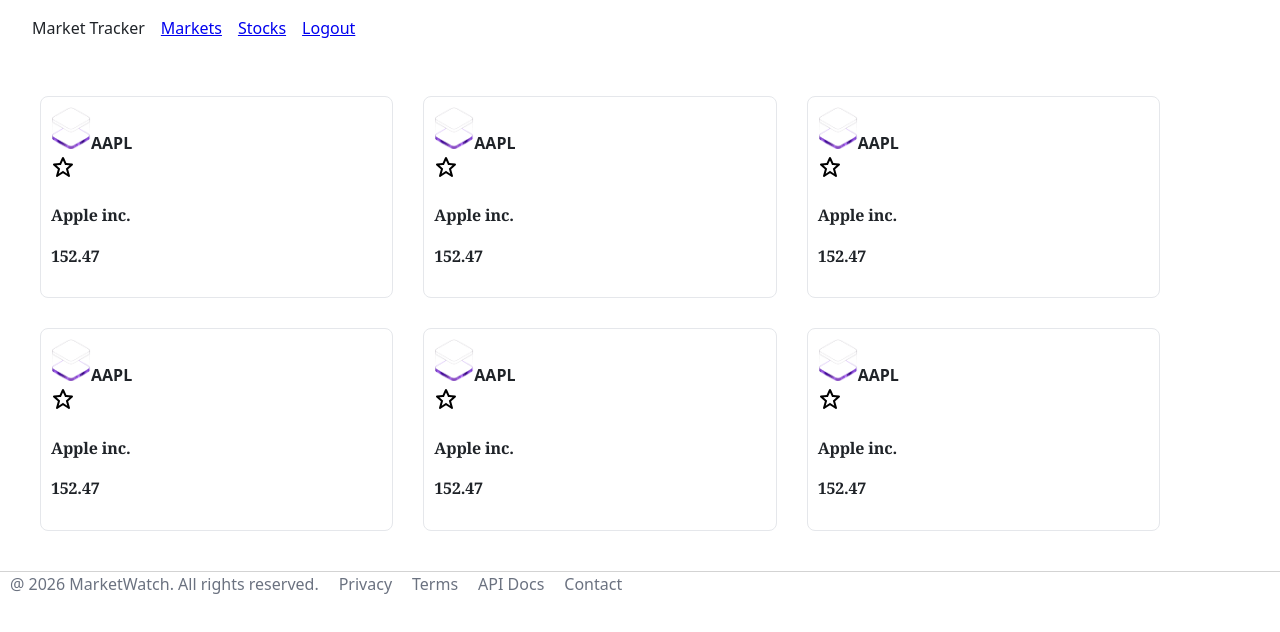
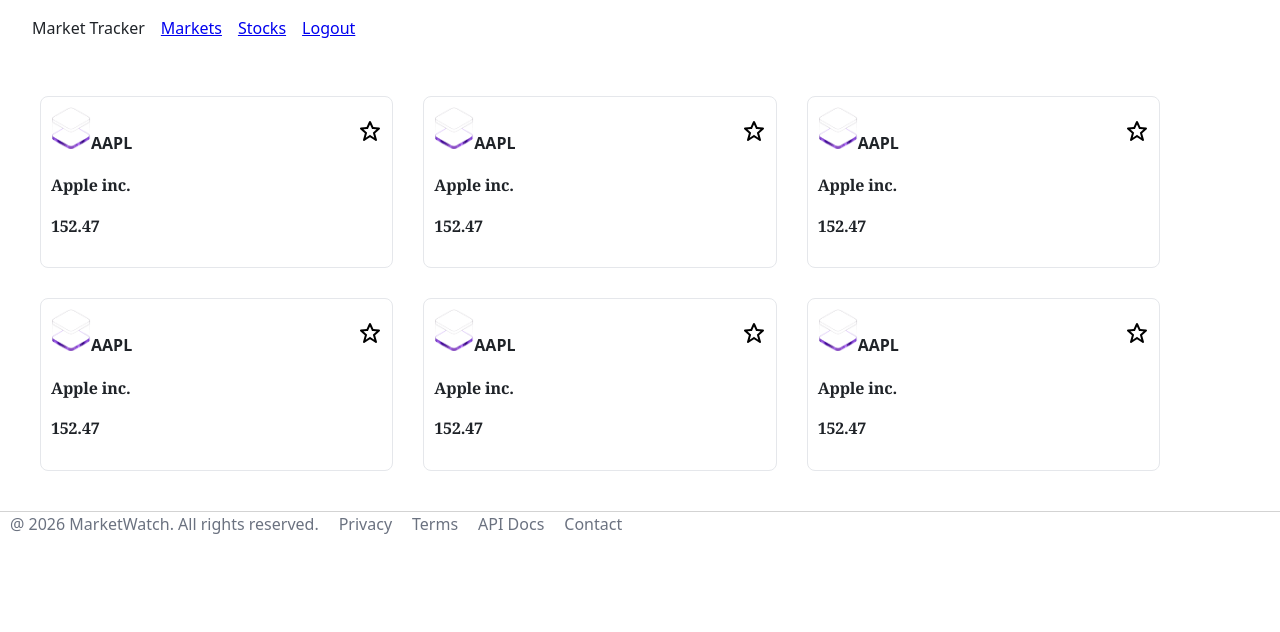
Before and after one commit to carlosariv/market-tracker, a React (Vite) app: page /markets in a window 1280 px wide. Shown: the top 632 px of the page. Built offline with nearby package versions, Linux system fonts and the light colour scheme; sample sign-in values are in the browser's storage.

Commit message:
Update StockCard.css

```diff
--- a/src/components/StockCard/StockCard.css
+++ b/src/components/StockCard/StockCard.css
@@ -15,3 +15,8 @@
 .card-symbol {
     font-weight: 600;
 }
+
+.card-heading {
+    display: flex;
+    justify-content: space-between;
+}
```
